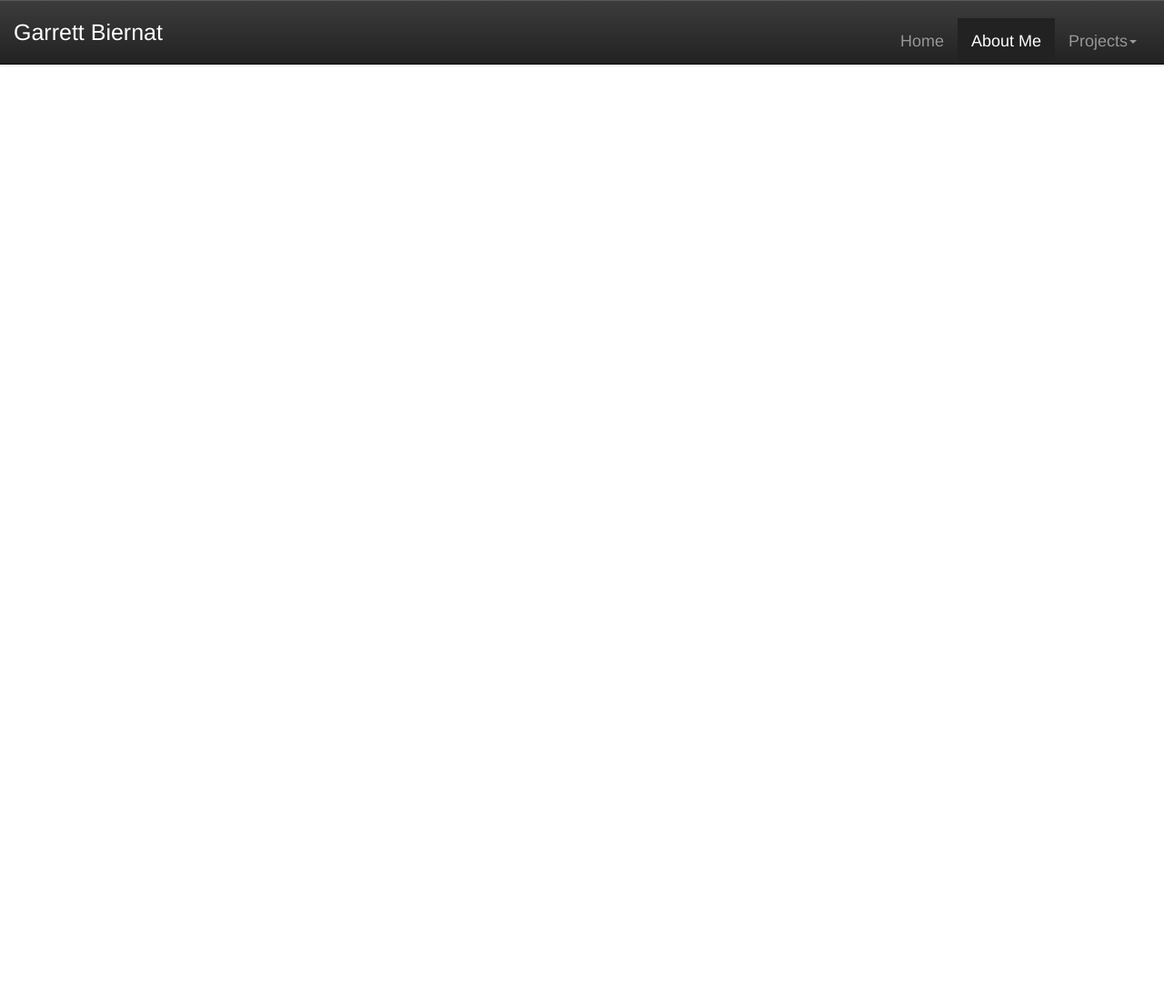
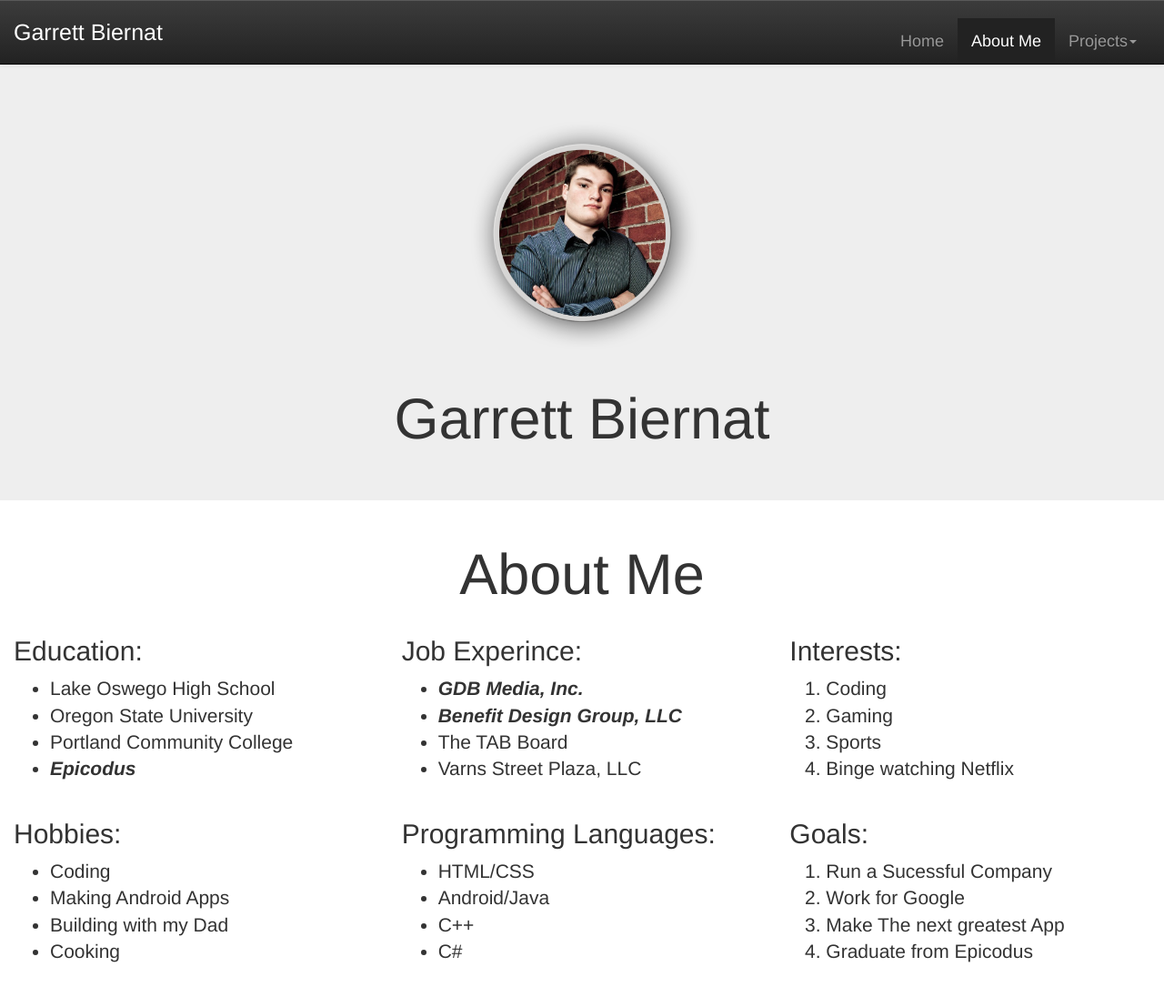
Before and after one commit to GDBMedia/portfolio2, a plain HTML site: page about-me.html in a window 1280 px wide. Shown: the whole page at 91% size. Before the commit the page ends 800 px from the top, so only its background shows below. Drawn offline with nearby package versions, Linux system fonts and the light colour scheme.

Commit message:
finish about me page

```diff
--- a/about-me.html
+++ b/about-me.html
@@ -19,35 +19,117 @@
         <a class="navbar-brand text-muted" href="index.html">Garrett Biernat</a>
         <div class="collapse navbar-collapse">
           <ul class="nav navbar-nav navbar-right">
-            <li ><a href="index.html">Home</a></li>
+            <li><a href="index.html">Home</a></li>
             <li class="active"><a href="about-me.html">About Me</a></li>
             <li class="dropdown">
               <a data-toggle="dropdown" data-target="#">Projects<b class="caret"></b></a>
               <ul class="dropdown-menu" id="dropdown">
                 <li><strong>Monday</strong></li>
-                <li><a href="#">Hello World</a></li>
-                <li><a href="#">Goodbye</a></li>
+                <li><a href="hello-world1/hello-world.html">Hello World</a></li>
+                <li><a href="goodbye1/goodbye.html">Goodbye</a></li>
                 <li class="divider"></li>
                 <li><strong>Tuesday</strong></li>
-                <li><a href="#">My First Website</a></li>
-                <li><a href="#">Creative Website</a></li>
-                <li><a href="#">Island Resort Website</a></li>
+                <li><a href="my-first-webpage1/my-first-webpage.html">My First Website</a></li>
+                <li><a href="creative-website1/dogblog.html">Dog Blog</a></li>
+                <li><a href="islandwebpage1/island.html">Island Resort Website</a></li>
                 <li class="divider"></li>
                 <li><strong>Wednesday</strong></li>
-                <li><a href="#">Cupcake Website</a></li>
-                <li><a href="#">Alt-j Website</a></li>
-                <li><a href="#">Pets Website</a></li>
+                <li><a href="cupcake1/cupcake.html">Cupcake Website</a></li>
+                <li><a href="band1/band.html">Alt-j Website</a></li>
+                <li><a href="pets1/pets.html">Pets Website</a></li>
                 <li class="divider"></li>
                 <li><strong>Thursday</strong></li>
-                <li><a href="#">Wikipedia Website</a></li>
+                <li><a href="wiki1/wiki.html">Wikipedia Website</a></li>
               </ul>
             </li>
           </ul>
+        </div>
+      </div>
+    </div>
+<!-- Navbar -->
+<div class="jumbotron sizjmb" >
+    <img src="img/me.png" class="size img-responsive ">
+    <h1>Garrett Biernat</h1>
+</div>
+<div class="container" id="jumbotron">
+  <div class="jumbotron text-center">
+    <h1>About Me</h1>
+  </div>
+  <div class="row">
+    <div class="col-sm-4">
+      <div class="center">
+        <h2>Education:</h2>
+        <ul class="lead">
+          <li>Lake Oswego High School</li>
+          <li>Oregon State University</li>
+          <li>Portland Community College</li>
+          <li><em><strong>Epicodus</strong></em></li>
+        </ul>
+      </div>
+    </div>
+    <div class="col-sm-4">
+      <div class="center">
+        <h2>Job Experince:</h2>
+        <ul class="lead">
+          <li><strong><em>GDB Media, Inc.</em></strong></li>
+          <li><strong><em>Benefit Design Group, LLC</em></strong></li>
+          <li>The TAB Board</li>
+          <li>Varns Street Plaza, LLC</li>
+        </ul>
+      </div>
+    </div>
+    <div class="col-sm-4">
+      <div class="center">
+        <h2>Interests:</h2>
+        <ol class="lead">
+          <li>Coding</li>
+          <li>Gaming</li>
+          <li>Sports</li>
+          <li>Binge watching Netflix</li>
+        </ol>
+      </div>
     </div>
   </div>
+
+
+
+  <div class="row">
+    <div class="col-sm-4">
+      <div class="center">
+        <h2>Hobbies:</h2>
+        <ul class="lead">
+          <li>Coding</li>
+          <li>Making Android Apps</li>
+          <li>Building with my Dad</li>
+          <li>Cooking</li>
+        </ul>
+      </div>
+    </div>
+    <div class="col-sm-4">
+      <div class="center">
+        <h2>Programming Languages:</h2>
+        <ul class="lead">
+          <li>HTML/CSS</li>
+          <li>Android/Java</li>
+          <li>C++</li>
+          <li>C#</li>
+        </ul>
+      </div>
+    </div>
+    <div class="col-sm-4 ">
+      <div class="center">
+        <h2>Goals:</h2>
+        <ol class="lead">
+          <li>Run a Sucessful Company</li>
+          <li>Work for Google</li>
+          <li>Make The next greatest App</li>
+          <li>Graduate from Epicodus</li>
+        </ol>
+      </div>
+    </div>
+  </div>
+
 </div>
-<!-- Navbar -->
-<div class="container"
 
 
 
--- a/css/style.css
+++ b/css/style.css
@@ -63,3 +63,17 @@ body{
 hr{
   height: 6px;
 }
+.size{
+  width: 25%;
+  margin: auto;
+}
+.sizjmb{
+  width: 100%;
+}
+#jumbotron .jumbotron{
+  margin-bottom: .1em;
+  padding-bottom: .2em;
+  margin-top: 0;
+  padding-top: 0;
+  background-color: white;
+}
```
Also changed, not shown: img/me.png (added).
